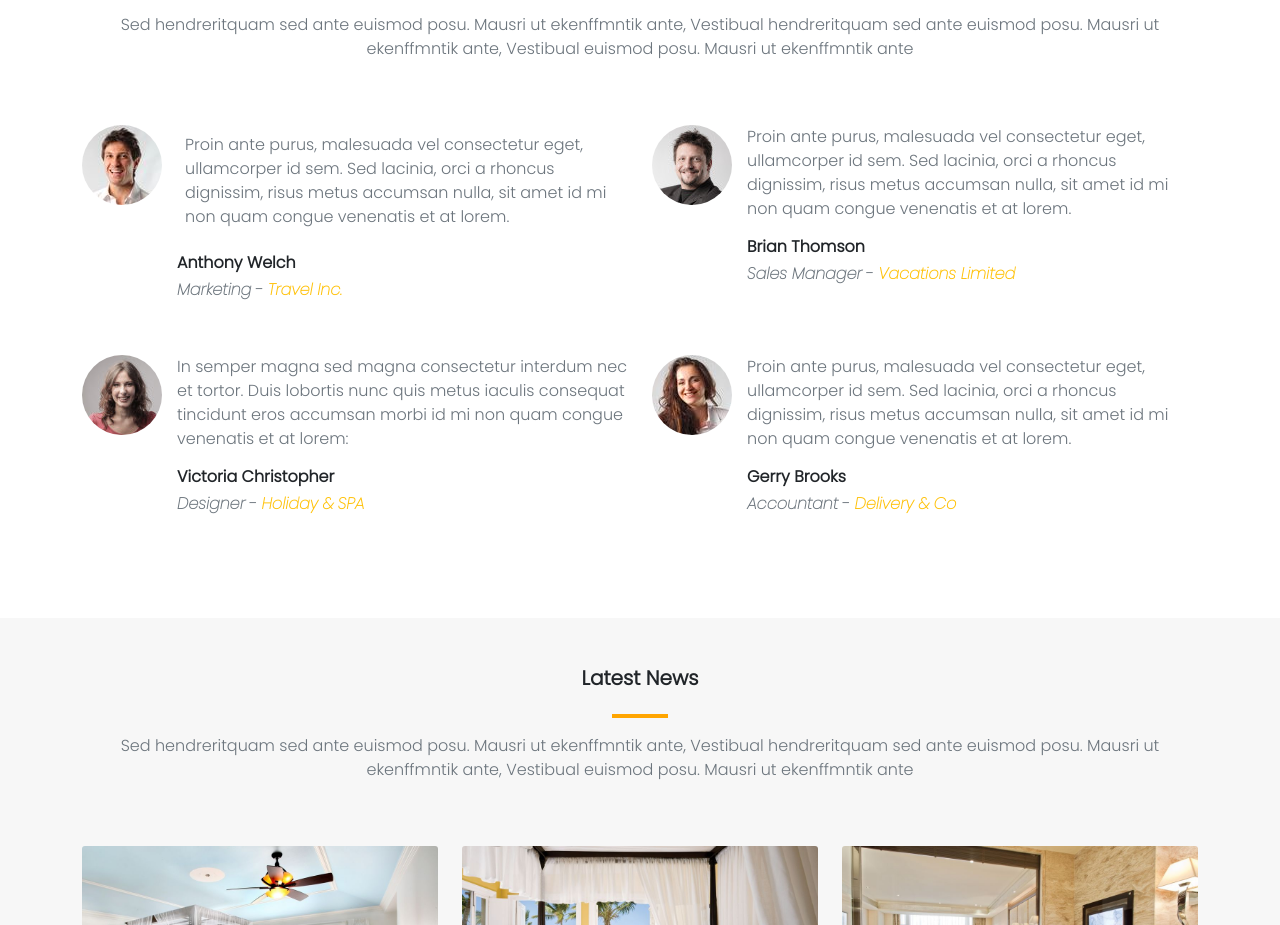
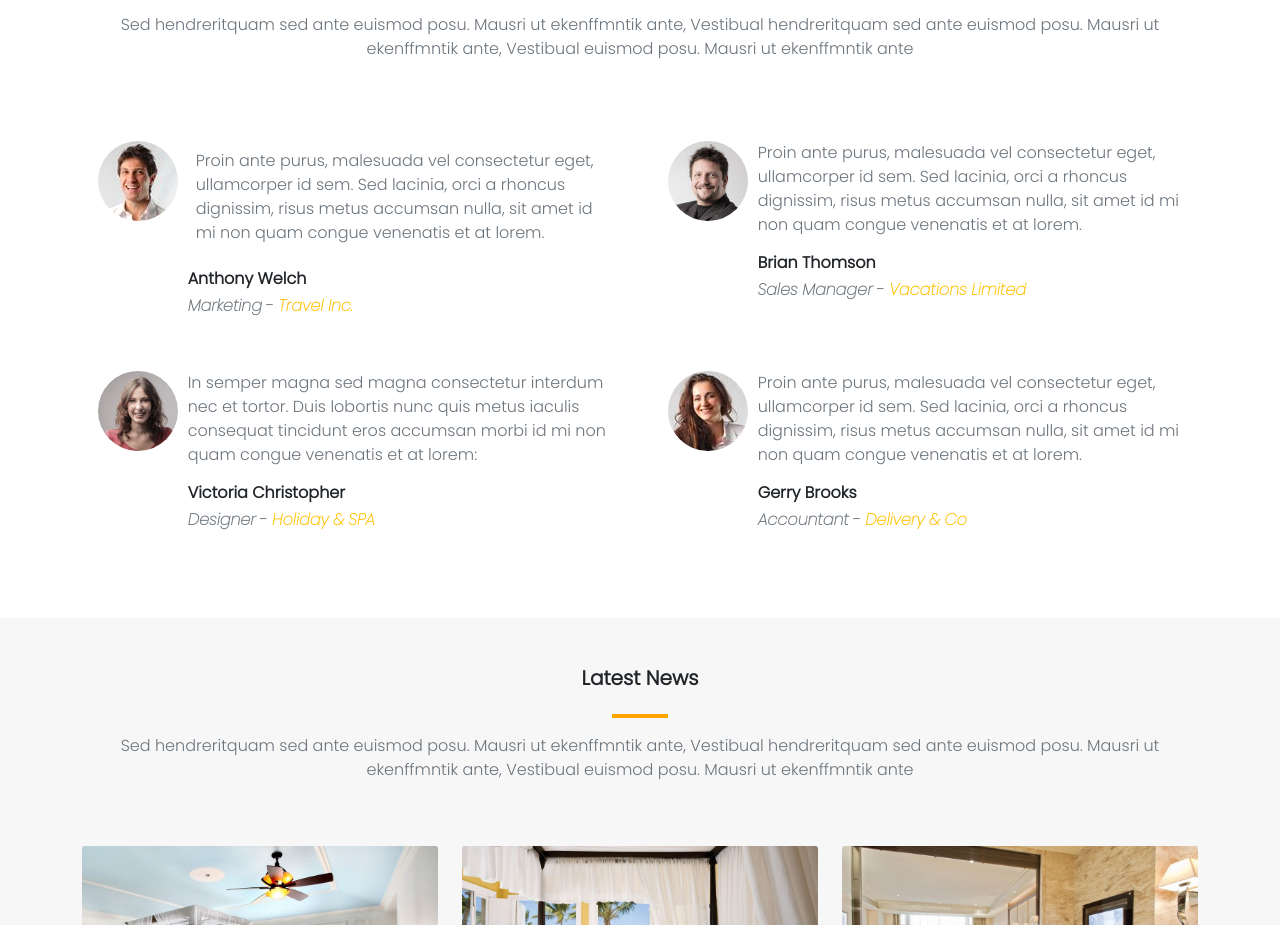
Before and after one commit to dilip283/Bootstrap-Website, a plain HTML site: page index.html in a window 1280 px wide. Shown: the part 2200-3125 px from the top of the page. Drawn offline with nearby package versions, Linux system fonts and the light colour scheme.

Commit message:
customer section

```diff
--- a/index.html
+++ b/index.html
@@ -435,7 +435,7 @@
             </div>
 
             <div class="col-lg-6 col-md-6 col-xxl-6">
-                <div class="row">
+                <div class="row p-3">
                     <div class="col-sm-2 col-md-3 col-lg-2">
                         <img class="rounded-circle" src="/Images/customer1.jpg" alt="">
                     </div>
@@ -453,7 +453,7 @@
                 </div>
             </div>
             <div class="col-lg-6 col-md-6 col-xxl-6">
-                <div class="row">
+                <div class="row p-3">
                     <div class="col-sm-2 col-md-3 col-lg-2">
                         <img class="rounded-circle" src="/Images/customer2.jpg" alt="">
                     </div>
@@ -471,7 +471,7 @@
                 </div>
             </div>
             <div class="col-lg-6 col-md-6 col-xxl-6">
-                <div class="row my-5">
+                <div class="row my-3 p-3">
                     <div class="col-sm-2 col-md-3 col-lg-2">
                         <img class="rounded-circle" src="/Images/customer3.jpg" alt="">
                     </div>
@@ -489,7 +489,7 @@
                 </div>
             </div>
             <div class="col-lg-6 col-md-6 col-xxl-6">
-                <div class="row my-5">
+                <div class="row my-3 p-3">
                     <div class="col-sm-2 col-md-3 col-lg-2">
                         <img class="rounded-circle" src="/Images/customer4.jpg" alt="">
                     </div>
```
